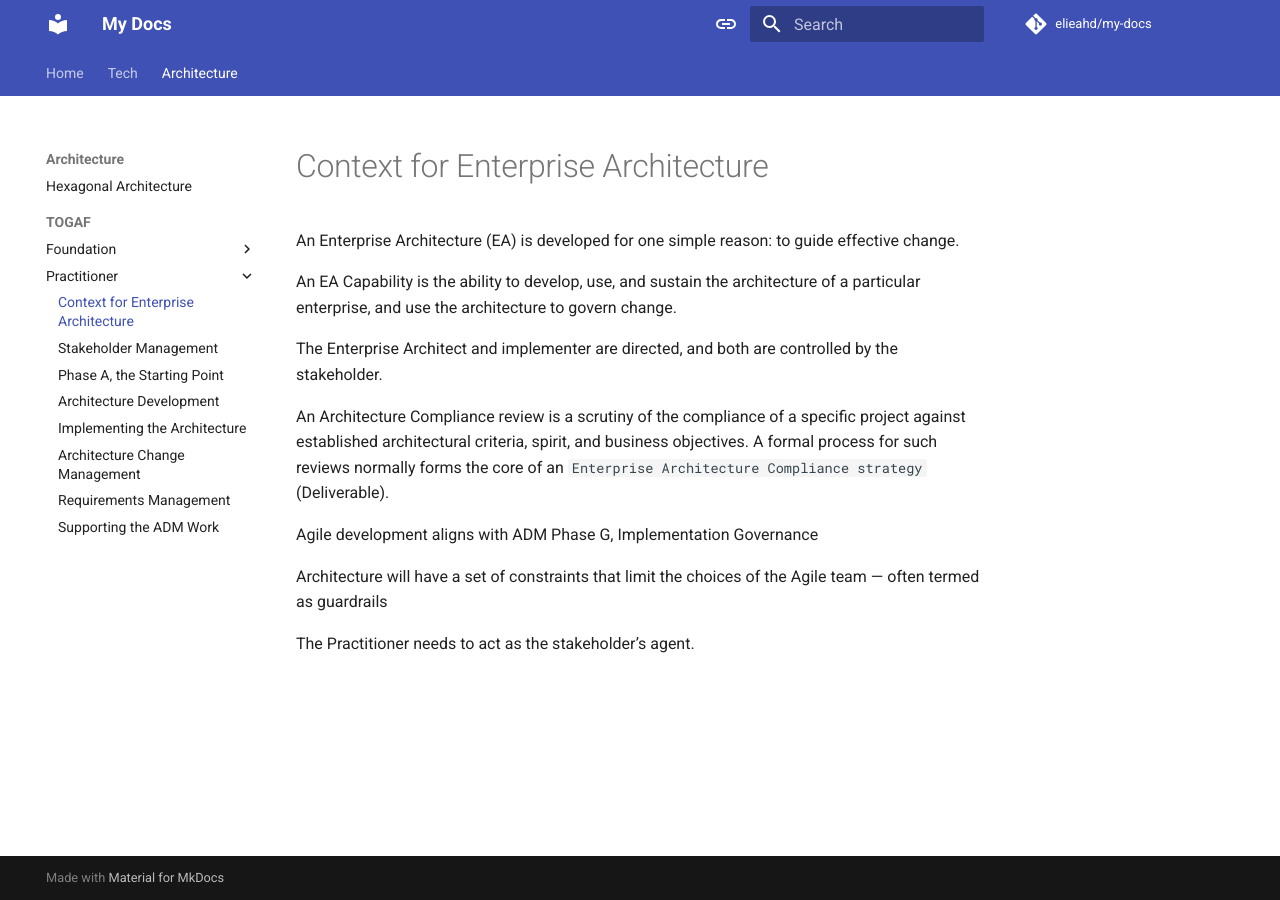
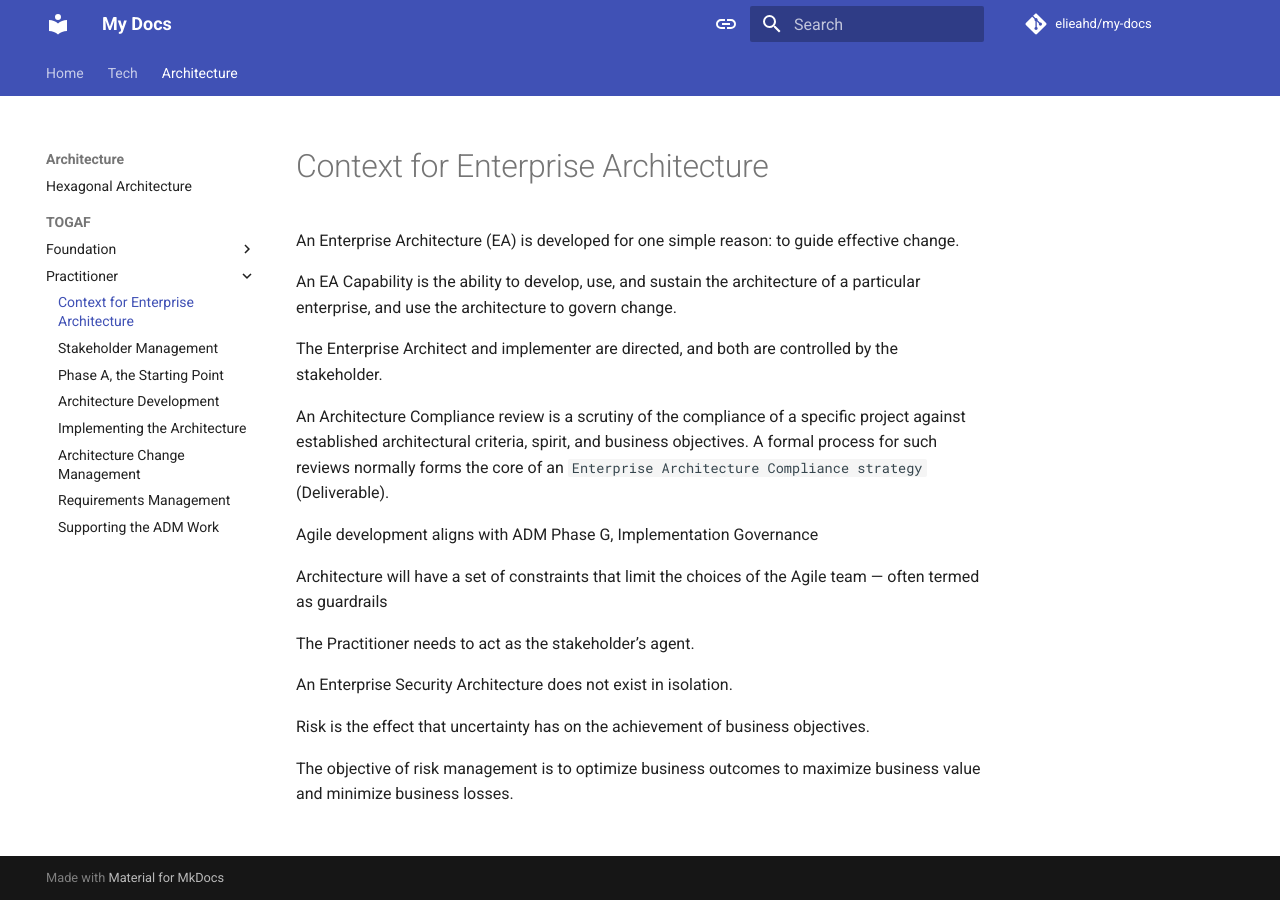
Before and after one commit to elieahd/my-docs, an MkDocs documentation site: the page built from docs/architecture/togaf/practitioner/unit1.md, in a window 1280 px wide. Built offline with MkDocs 1.6.1 and Material for MkDocs 9.7.7, drawn with Linux system fonts in a browser that asks for light colours; comment, search, counter and statistics services are not loaded.

Commit message:
Update unit1.md

```diff
--- a/docs/architecture/togaf/practitioner/unit1.md
+++ b/docs/architecture/togaf/practitioner/unit1.md
@@ -11,3 +11,9 @@ Agile development aligns with ADM Phase G, Implementation Governance
 Architecture will have a set of constraints that limit the choices of the Agile team — often termed as guardrails
 
 The Practitioner needs to act as the stakeholder’s agent.
+
+An Enterprise Security Architecture does not exist in isolation.
+
+Risk is the effect that uncertainty has on the achievement of business objectives.
+
+The objective of risk management is to optimize business outcomes to maximize business value and minimize business losses.
```
